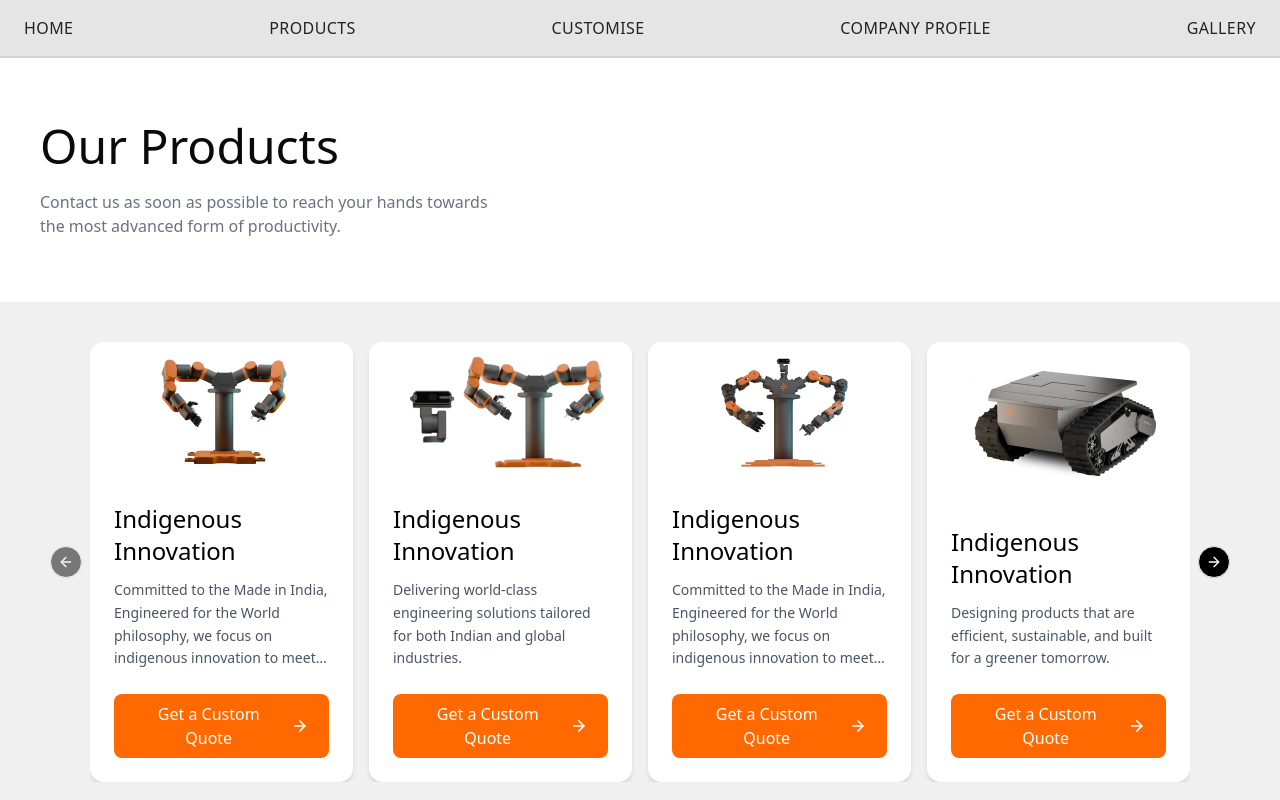
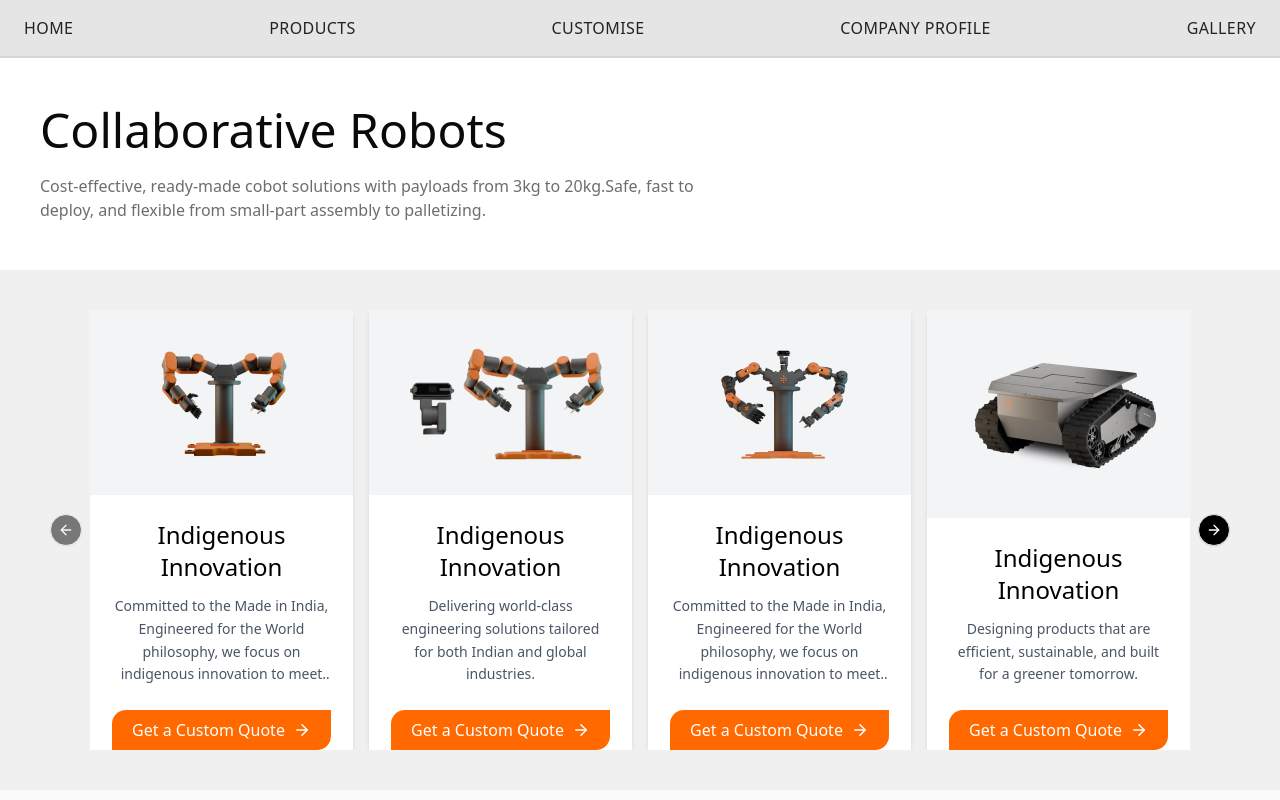
Before and after one commit to Ganeshghatti/Social-Hardware-AMR-Landing-page-v2, a Next.js app: page /products in a window 1280 px wide. Shown: the top 800 px of the page. Built offline with nearby package versions, Linux system fonts and the light colour scheme.

Commit message:
ui fixes

```diff
--- a/src/app/(pages)/products/page.jsx
+++ b/src/app/(pages)/products/page.jsx
@@ -71,13 +71,14 @@ export default function Products() {
 
   return (
     <section className="w-full bg-white">
-      <div className="py-16 px-6 sm:px-10 flex flex-col gap-3 text-center sm:text-left">
+      <div className="py-12 px-6 sm:px-10 flex flex-col gap-3 text-center sm:text-left">
         <h1 className="text-3xl sm:text-4xl md:text-5xl font-normal mb-2">
-          Our Products
+          Collaborative Robots{" "}
         </h1>
-        <p className="text-gray-500 text-sm sm:text-base max-w-md mx-auto sm:mx-0">
-          Contact us as soon as possible to reach your hands towards the most
-          advanced form of productivity.
+        <p className="text-[#6D6D6D] text-sm sm:text-base max-w-2xl ml-20 sm:mx-0">
+          Cost-effective, ready-made cobot solutions with payloads from 3kg to
+          20kg.Safe, fast to deploy, and flexible from small-part assembly to
+          palletizing.
         </p>
       </div>
 
--- a/src/app/page.js
+++ b/src/app/page.js
@@ -10,13 +10,14 @@ export default function Home() {
     <div>
       <HeroSection />
       <div>
-        <About />
+        {/* <About /> */}
+
+        <div>
+          <Products />
+        </div>
         <Future />
       </div>
 
-      <div>
-        <Products />
-      </div>
       <div>
         <CustomerQuote />
       </div>
--- a/src/components/CustomerQuote.jsx
+++ b/src/components/CustomerQuote.jsx
@@ -1,53 +1,40 @@
 import Image from "next/image";
-import product1 from "../../public/product1.png";
-import product2 from "../../public/product2.png";
-import product3 from "../../public/product3.png";
 import robot from "../../public/robot3.png";
-import webinar from "../../public/webinar.png";
 import { ArrowRight } from "lucide-react";
 
 export default function CustomerQuote() {
   return (
-    <div className="w-full flex flex-col md:flex-row ">
-      <div className="w-full md:w-1/2 bg-white flex flex-col justify-center px-6 py-10 md:px-16">
+    <div className="w-full flex flex-col md:flex-row bg-[#F5F5F5] ">
+      {/* LEFT SIDE */}
+      <div className="w-full md:w-2/3 flex flex-col justify-center px-6 py-10 md:px-16">
         <p className="text-sm text-[#000000] mb-3">Indigenous Platform</p>
 
-        <h1 className="text-3xl sm:text-4xl md:text-5xl font-normal leading-snug mb-6">
-          One Platform. Infinite <br /> Applications. <br /> Unstoppable
+        <h1 className="text-3xl sm:text-4xl md:text-5xl text-[#232323] font-normal leading-snug mb-6">
+          One Platform.<br/> Infinit Applications. <br /> Unstoppable
           Automation.
         </h1>
 
-        <p className="text-gray-500 text-xs md:text-sm  max-w-xl mb-8">
+        <p className="text-gray-500 text-xs md:text-sm max-w-xl mb-8">
           Select your payload, define your reach, and watch your automation goals
           come alive. Our customizable Cobots, UGVs, and Vision Systems are
           designed to streamline your industrial workflow and supercharge your
           productivity.
         </p>
 
-        <button className="bg-orange-500 hover:bg-orange-600 flex items-center gap-1 text-white font-medium px-5 py-2 rounded-md w-fit mb-4 text-sm sm:text-base">
+        <button className="bg-orange-500 hover:bg-orange-600 flex items-center gap-1 text-white font-medium px-5 py-2  w-fit mb-4 text-sm sm:text-base">
           Get a Custom Quote <ArrowRight size={18} />
         </button>
-
-        <div className="flex flex-wrap gap-4 justify-start">
-          <Image src={product1} alt="Robot 1" className="h-20 w-auto sm:h-24" />
-          <Image src={product2} alt="Robot 2" className="h-20 w-auto sm:h-24" />
-          <Image src={product3} alt="Robot 3" className="h-20 w-auto sm:h-24" />
-        </div>
       </div>
 
-      <div className="w-full md:w-1/2  relative">
-        <Image
-          src={robot}
-          alt="Customer Quote Expo"
-          className="w-full h-full object-cover opacity-50"
-          priority
-        />
-
-        <div className="absolute bottom-0 w-full h-1/2 sm:h-2/3 overflow-hidden">
+      {/* RIGHT SIDE */}
+      <div className="w-full md:w-11/12 relative h-[500px] md:h-[700px] overflow-hidden">
+        <div className="absolute inset-0 left-1/3">
           <Image
-            src={webinar}
-            alt="Webinar"
-            className=" object-cover"
+            src={robot}
+            alt="Customer Quote Expo"
+            fill
+            className="object-cover opacity-60"
+            priority
           />
         </div>
       </div>
--- a/src/components/Future.jsx
+++ b/src/components/Future.jsx
@@ -1,6 +1,6 @@
 import Image from "next/image";
 import robot from "../../public/robot3.png";
-import hand from "../../public/robot_hand.png"
+import hand from "../../public/robot_hand.png";
 
 export default function HeroSection() {
   return (
@@ -16,21 +16,24 @@ export default function HeroSection() {
           />
           <div className="absolute inset-0 bg-gradient-to-t from-black/90 via-black/70 to-transparent" />
 
-          <div className="absolute z-2 top-20 right-1/3 items-start">
+          <div className="absolute z-2  text-white top-2 left-16 max-w-full ">
+            <p className="uppercase text-sm mb-4 mt-20">
+              Advanced Robotics & Automation
+            </p>
+            <h2 className="md:text-3xl text-2xl font-nromal  mb-6 max-w-xl">
+              Engineer Your <br /> Advantage
+            </h2>
+          </div>
+
+          {/* <div className="absolute z-2 top-20 right-1/3 items-start">
             <Image src={hand} alt="r" className="w-40 "/>
             <p className="text-white max-w-xs   mb-4">
               Gain a competitive edge with indigenous robotic systems. We
               provide custom-built Cobots, UGVs, and end-of-arm tooling.
             </p>
-          </div>
+          </div> */}
         </div>
         <div className="bg-black absolute right-0 w-1/4 h-full text-white flex flex-col px-12">
-          <p className="uppercase text-sm mb-4 mt-20">
-            Advanced Robotics & Automation
-          </p>
-          <h2 className="md:text-5xl text-3xl font-nromal leading-tight mb-6">
-            Engineer Your <br /> Advantage
-          </h2>
           <button className="bg-white font-medium text-black px-5 py-2 rounded-sm flex items-center gap-2 w-fit">
             Get a Custom Quote →
           </button>
--- a/src/components/Gallery.jsx
+++ b/src/components/Gallery.jsx
@@ -6,7 +6,7 @@ import Image from "next/image";
 
 export default function Gallery() {
   return (
-    <div className="grid grid-cols-1 sm:grid-cols-2 md:grid-cols-3 gap-6 px-10 py-6 w-full">
+    <div className="grid grid-cols-1 sm:grid-cols-2 md:grid-cols-3 gap-6 px-10 py-6 w-full bg-[#F5F5F5]">
       {/* Image Box 1 */}
       <div className="relative aspect-square w-full overflow-hidden rounded-lg shadow-md">
         <Image
--- a/src/components/Productcard.jsx
+++ b/src/components/Productcard.jsx
@@ -4,9 +4,9 @@ import React from "react";
 
 export default function Productcard({ title, description, image, id }) {
   return (
-    <div className="flex justify-center">
-      <div className="bg-white flex flex-col rounded-xl shadow-md hover:shadow-lg transition-transform duration-300 overflow-hidden w-[320px] md:w-[360px] h-[440px] hover:-translate-y-1">
-        <div className="flex justify-center items-center bg-white h-48">
+    <div className="flex justify-cente items-centerr">
+      <div className="bg-white flex flex-col shadow-md hover:shadow-lg transition-transform duration-300 overflow-hidden w-[320px] md:w-[360px] h-[440px] hover:-translate-y-1">
+        <div className="flex justify-center items-center bg-gray-100 h-56">
           <Image
             src={image}
             alt={title}
@@ -16,15 +16,15 @@ export default function Productcard({ title, description, image, id }) {
           />
         </div>
 
-        <div className="p-6 flex flex-col gap-3 flex-grow">
+        <div className="p-6 flex flex-col gap-3 items-center text-center">
           <h1 className="text-2xl font-medium text-[#000000]">{title}</h1>
           <p className="text-sm text-gray-600 leading-relaxed line-clamp-4">
             {description}
           </p>
         </div>
 
-        <div className="px-6 pb-6 ">
-          <button className="bg-orange-500 hover:bg-orange-600 flex items-center gap-2 text-white font-medium px-5 py-2 rounded-md w-fit text-sm sm:text-base transition-colors duration-200">
+        <div className="flex items-center mx-auto">
+          <button className="bg-orange-500 hover:bg-orange-600 flex items-center gap-2 text-white font-medium px-5 py-2 rounded-tl-xl rounded-br-xl w-fit text-sm sm:text-base transition-colors duration-200">
             Get a Custom Quote <ArrowRight size={18} />
           </button>
         </div>
```
Also changed, not shown: src/components/HeroSection.jsx (+14 -12 lines).
